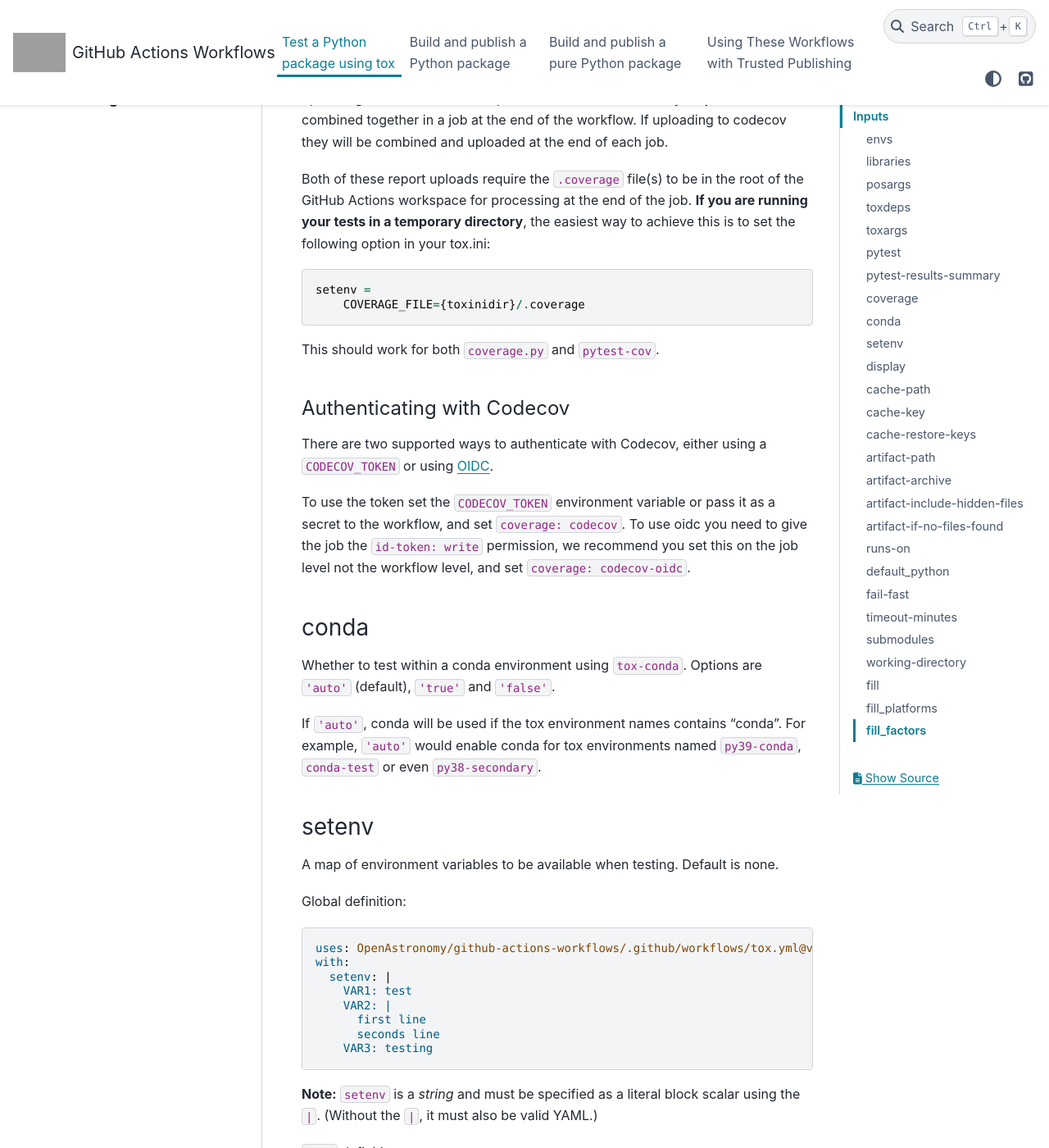
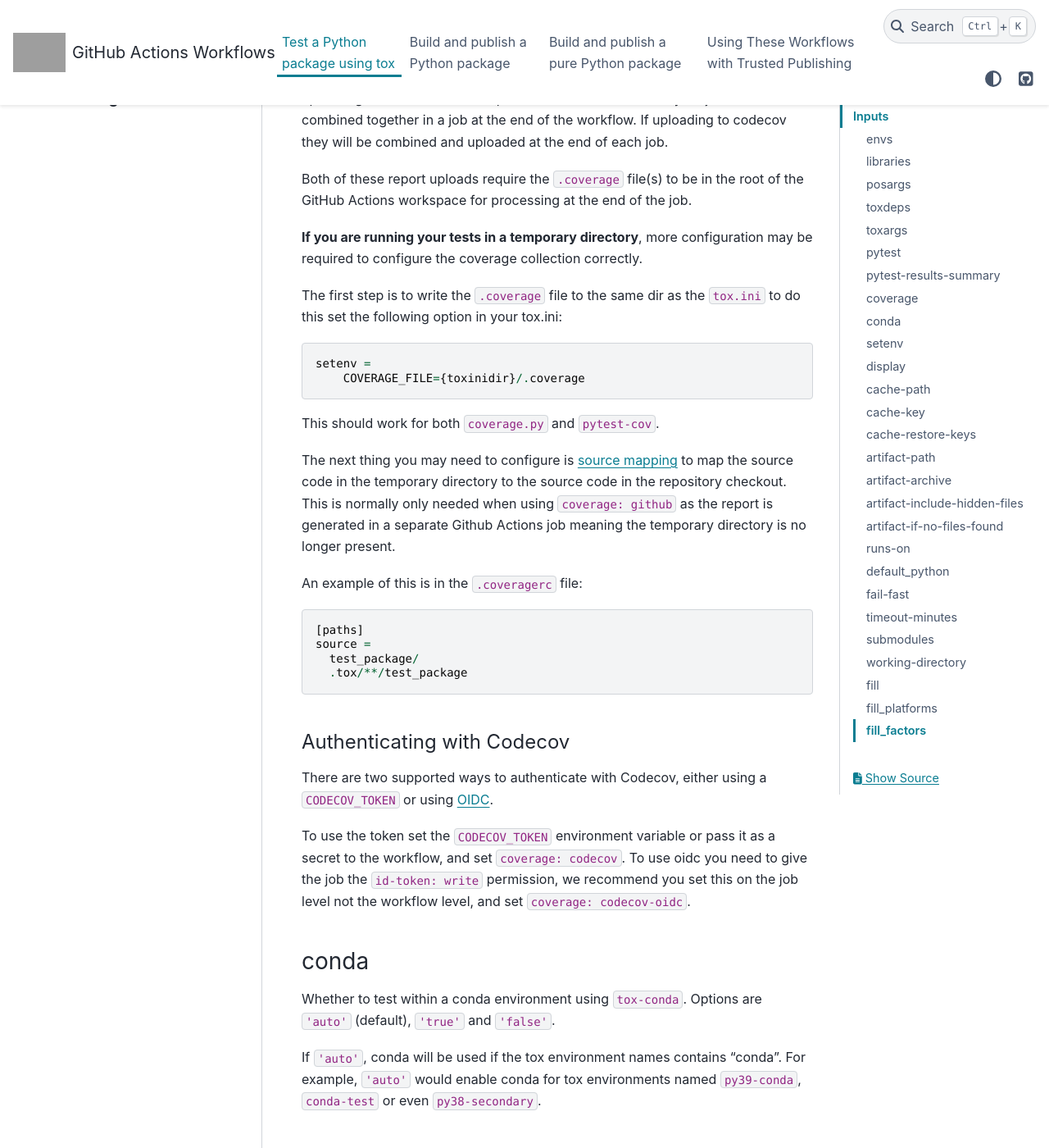
Before and after one commit to OpenAstronomy/github-actions-workflows, a Sphinx documentation site: the page built from docs/source/tox.rst, in a window 1280 px wide and 1400 px high, scrolled down 4168 px. Shown: the whole window at 82% size. Built offline with Sphinx 7.4.7 and the PyData theme 0.15.4, drawn with Linux system fonts in a browser that asks for light colours; grey boxes are pictures that could not be loaded.

Commit message:
Add docs on source mapping for coverage: github

```diff
--- a/docs/source/tox.rst
+++ b/docs/source/tox.rst
@@ -187,12 +187,25 @@
 If uploading to codecov they will be combined and uploaded at the end of each job.
 
 Both of these report uploads require the ``.coverage`` file(s) to be in the root of the GitHub Actions workspace for processing at the end of the job.
-**If you are running your tests in a temporary directory**, the easiest way to achieve this is to set the following option in your tox.ini::
+
+**If you are running your tests in a temporary directory**, more configuration may be required to configure the coverage collection correctly.
+
+The first step is to write the ``.coverage`` file to the same dir as the ``tox.ini`` to do this set the following option in your tox.ini::
 
   setenv =
       COVERAGE_FILE={toxinidir}/.coverage
 
 This should work for both ``coverage.py`` and ``pytest-cov``.
+
+The next thing you may need to configure is `source mapping <https://coverage.readthedocs.io/en/latest/config.html#config-paths>`__ to map the source code in the temporary directory to the source code in the repository checkout.
+This is normally only needed when using ``coverage: github`` as the report is generated in a separate Github Actions job meaning the temporary directory is no longer present.
+
+An example of this is in the ``.coveragerc`` file::
+
+  [paths]
+  source =
+    test_package/
+    .tox/**/test_package
 
 .. _codecov-auth:
 
```
